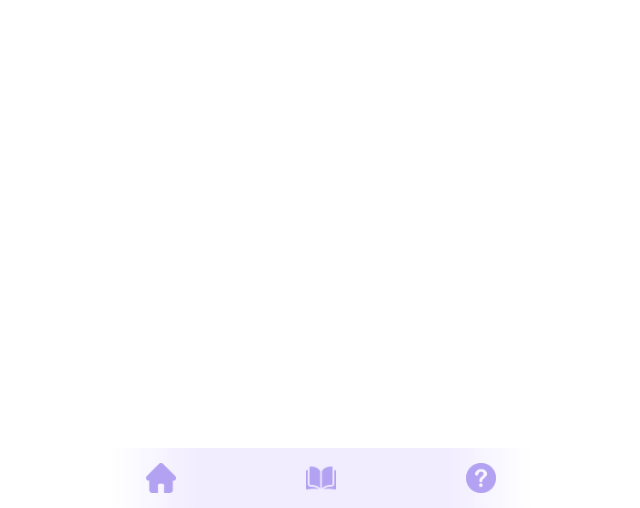
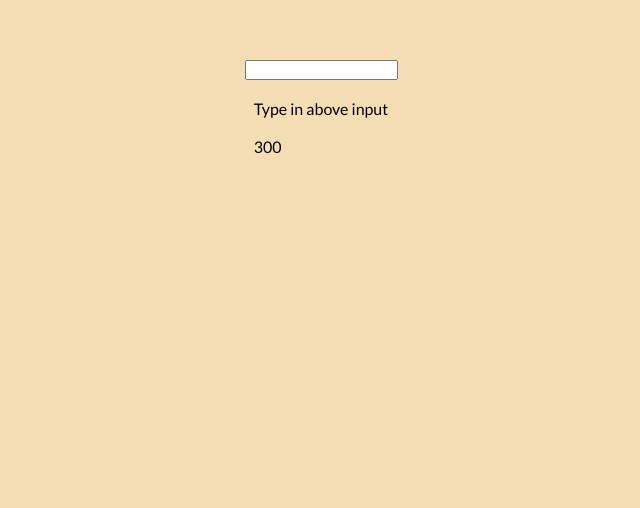
Before and after one commit to legalities/legalities, a React (Create React App) app: page / in a window 1280 px wide. Shown: the part 292-800 px from the top of the page, without its empty margins (319-959 px from the left). Built offline with nearby package versions, Linux system fonts and the light colour scheme.

Commit message:
create navbar

```diff
--- a/src/App.js
+++ b/src/App.js
@@ -8,8 +8,7 @@ import Navbar from "./Components/Navbar";
 function App() {
 
   return (
-    <Navbar />
-    // <Valtion_Use_Sample />
+    <Valtion_Use_Sample />
   );
 }
 
```
Also changed, not shown: src/Assets/icons/book.png, src/Assets/icons/hekp.png, src/Pages/LoginPage.js (line endings or trailing spaces).
